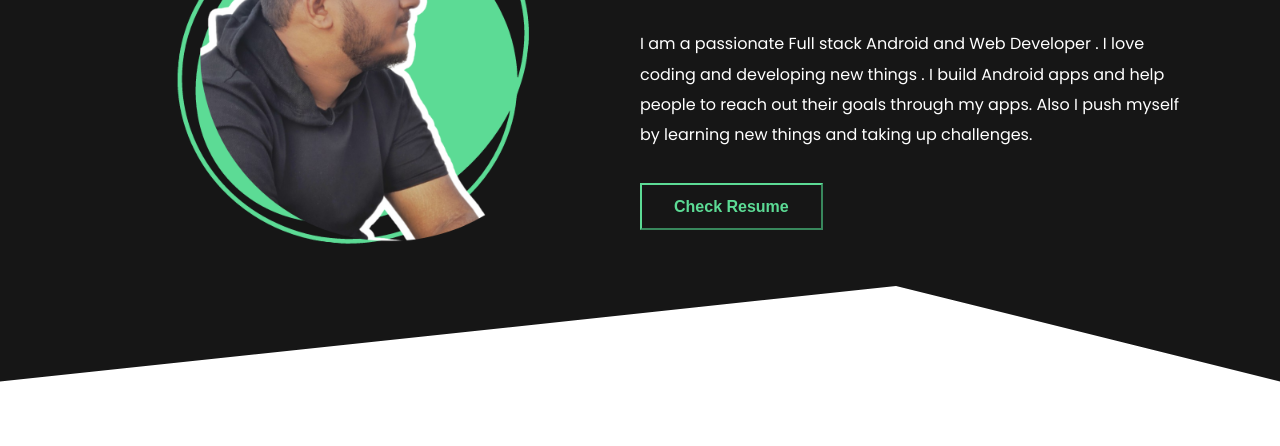
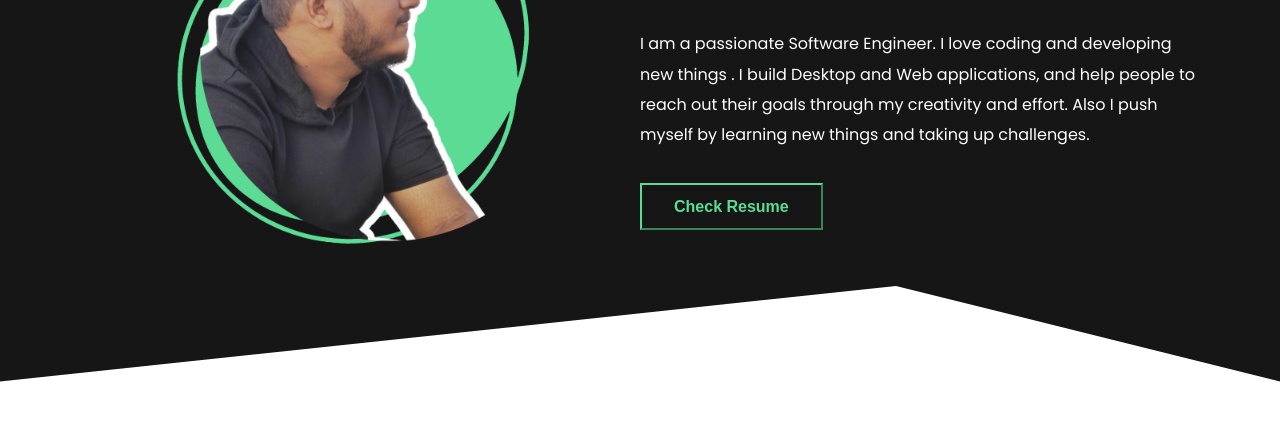
Before and after one commit to Kalindu-Laksahan/My-Website, a plain HTML site: page index.html in a window 1280 px wide. Shown: the part 354-800 px from the top of the page. Drawn offline with Linux system fonts and the light colour scheme.

Commit message:
updated index.html

```diff
--- a/index.html
+++ b/index.html
@@ -66,8 +66,8 @@
                     <div class="right flex-1">
                         <h1 class="animate-charcter">Kalindu Laksahan</h1>
                         <h6>Software Engineer</h6>
-                        <p>I am a passionate Full stack Android and Web Developer . I love coding and developing new
-                            things . I build Android apps and help people to reach out their goals through my apps. Also
+                        <p>I am a passionate Software Engineer. I love coding and developing new
+                            things . I build Desktop and Web applications, and help people to reach out their goals through my creativity and effort. Also
                             I push myself by learning new things and taking up challenges. </p>
 
                         <div>
```
